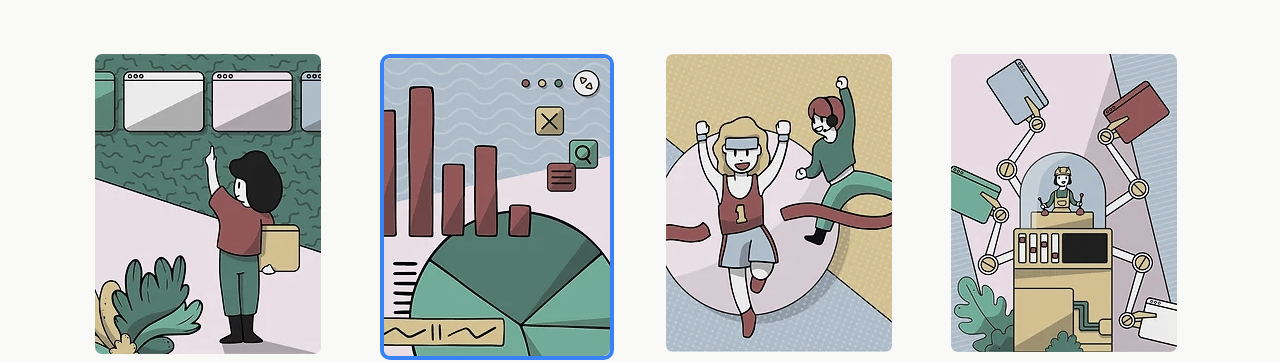
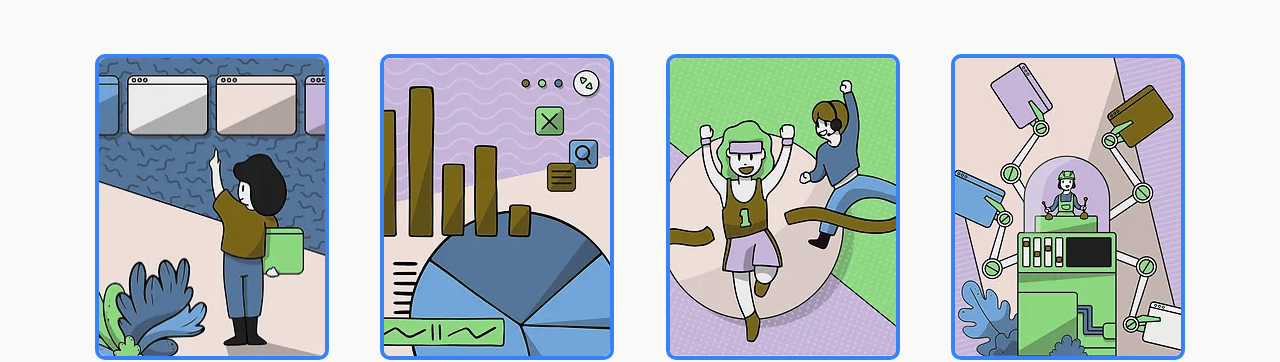
Before and after one commit to felprangel/contai-landing-page, a plain HTML site: page index.html in a window 1280 px wide. Shown: the part 593-955 px from the top of the page. Drawn offline with Linux system fonts and the light colour scheme.

Commit message:
done cards div style

```diff
--- a/index.html
+++ b/index.html
@@ -31,7 +31,9 @@
             <h1>O que oferecemos:</h1>
             <div class="cards">
                 <div class="card">
-                    <img src="./images/card1.webp" alt="">
+                    <div class="image">
+                        <img src="./images/card1.webp" alt="">
+                    </div>
                     <h4>Equipe especializada</h4>
                     <p>Operamos por células segmentadas, ou seja, você terá um colaborador que conhece e entende sua empresa. Isso além de criar uma pessoalidade no atendimento, colabora para uma tomada de decisão rápida.</p>
                 </div>
@@ -43,12 +45,16 @@
                     <p>Entregamos o que prometemos, de forma eficiente e precisa. Agregamos valor para exceder as expectativas.</p>
                 </div>
                 <div class="card">
-                    <img src="./images/card3.webp" alt="">
+                    <div class="image">
+                        <img src="./images/card3.webp" alt="">
+                    </div>
                     <h4>Atendimento excepcional</h4>
                     <p>A satisfação dos nossos clientes é o combustível do nosso crescimento. Por isso, damos total atenção ao relacionamento empresa x contabilidade.</p>
                 </div>
                 <div class="card">
-                    <img src="./images/card4.webp" alt="">
+                    <div class="image">
+                        <img src="./images/card4.webp" alt="">
+                    </div>
                     <h4>Automações inteligentes</h4>
                     <p>Nosso foco é trabalhar de forma integrada com sua empresa, utilizando tecnologia de ponta para maximizar a eficiência e exatidão dos processos.</p>
                 </div>
--- a/style.css
+++ b/style.css
@@ -114,7 +114,9 @@ li {
 
 .card img{
     border-radius: 7px;
-    filter: grayscale(70%);
+    filter: grayscale(50%) hue-rotate(60deg);
+    height: 298px;
+    width: 226px;
 }
 
 .image {
```
